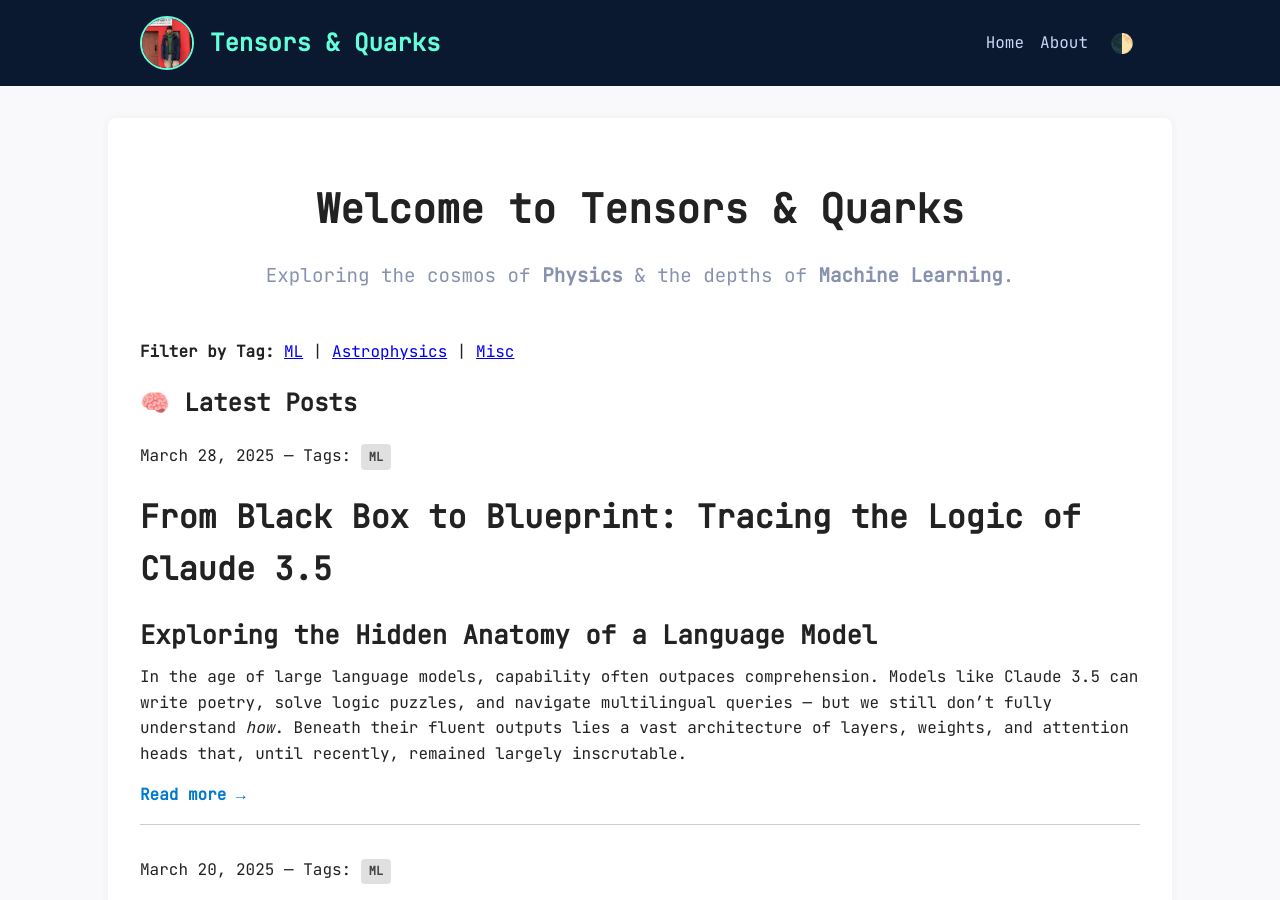
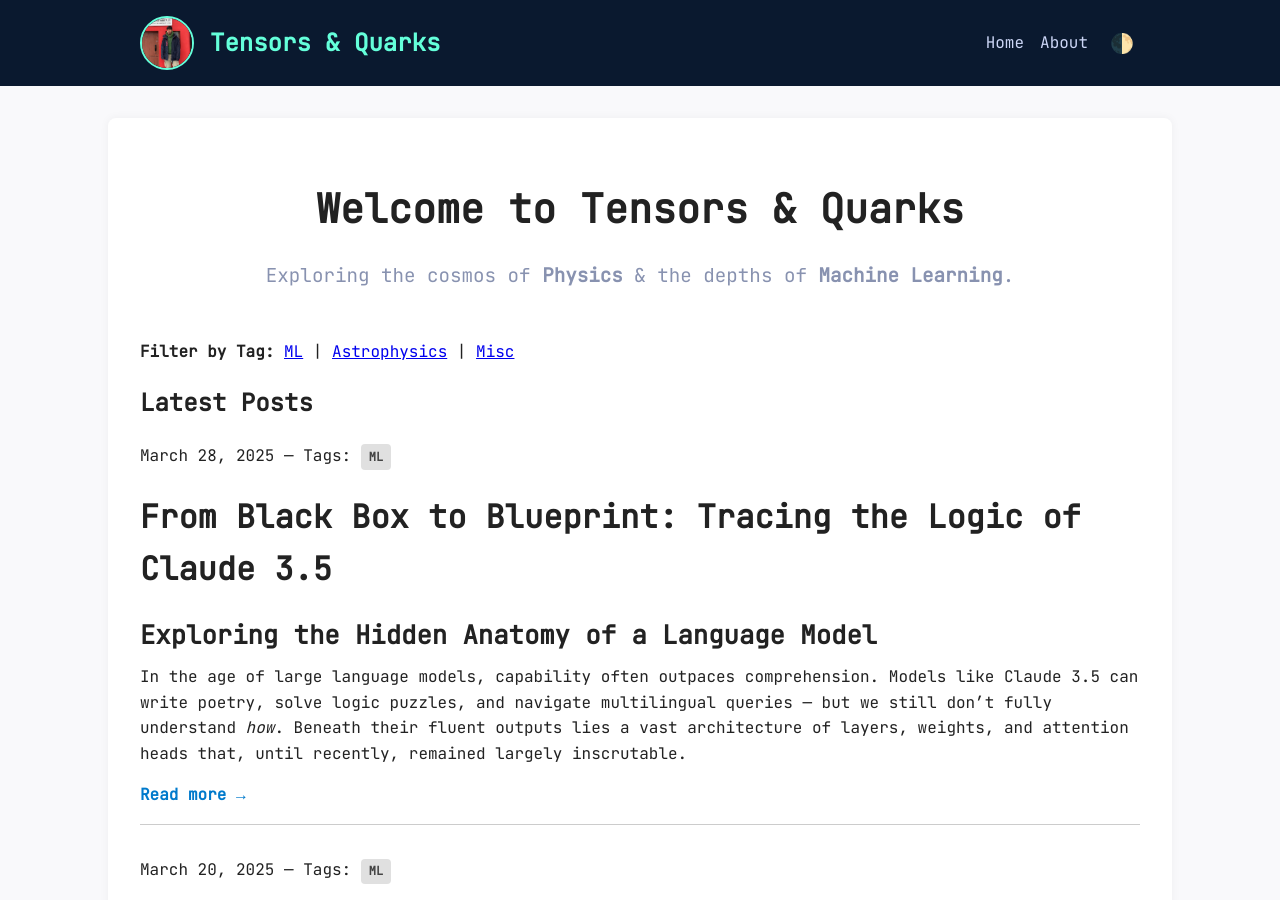
Before and after one commit to Raahul-Thakur/tensorandquarks.github.io, a Jekyll site: the page built from index.html, in a window 1280 px wide and 900 px high. Built offline with Jekyll 4.4.1, drawn with Linux system fonts in a browser that asks for light colours; the list of posts is cut into pages by our own code.

```diff
--- a/_layouts/home.html
+++ b/_layouts/home.html
@@ -54,7 +54,7 @@
         <a href="{{ site.baseurl }}/tags/misc/">Misc</a>
       </div>
 
-      <h2>🧠 Latest Posts</h2>
+      <h2>Latest Posts</h2>
       <ul class="post-list">
         {% for post in paginator.posts %}
           <li class="post-card">
```
